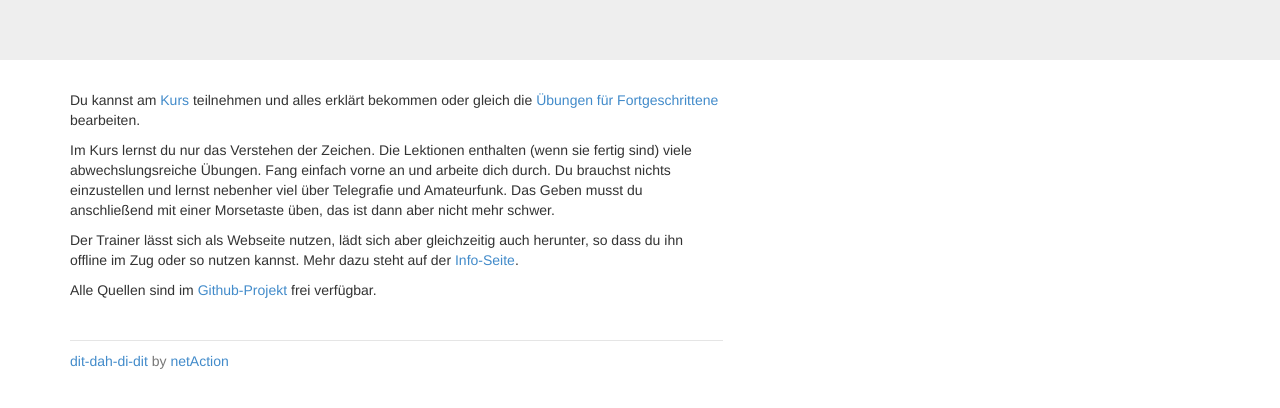
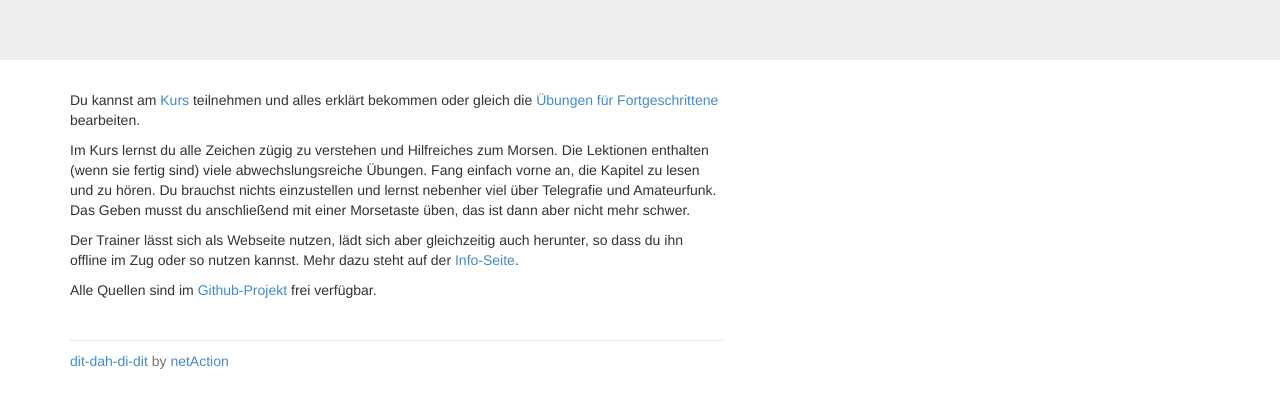
Before and after one commit to netAction/dit-dah-di-dit, a plain HTML site: page de/index.html in a window 1280 px wide. Shown: the part 252-660 px from the top of the page. Drawn offline with Linux system fonts and the light colour scheme.

Commit message:
Textarbeit

```diff
--- a/de/index.html
+++ b/de/index.html
@@ -59,7 +59,7 @@
 
 
 
-				<p>Du kannst am <a href="lektion_1.html">Kurs</a> teilnehmen und alles erklärt bekommen oder gleich die <a href="der_fortschritt.html">Übungen für Fortgeschrittene</a> bearbeiten.</p><p>Im Kurs lernst du nur das Verstehen der Zeichen. Die Lektionen enthalten (wenn sie fertig sind) viele abwechslungsreiche Übungen. Fang einfach vorne an und arbeite dich durch. Du brauchst nichts einzustellen und lernst nebenher viel über Telegrafie und Amateurfunk. Das Geben musst du anschließend mit einer Morsetaste üben, das ist dann aber nicht mehr schwer.</p><p>Der Trainer lässt sich als Webseite nutzen, lädt sich aber gleichzeitig auch herunter, so dass du ihn offline im Zug oder so nutzen kannst. Mehr dazu steht auf der <a href="uber_ditdahdidit.html">Info-Seite</a>.</p><p>Alle Quellen sind im <a href="https://github.com/netAction/dit-dah-di-dit">Github-Projekt</a> frei verfügbar.</p>
+				<p>Du kannst am <a href="lektion_1.html">Kurs</a> teilnehmen und alles erklärt bekommen oder gleich die <a href="der_fortschritt.html">Übungen für Fortgeschrittene</a> bearbeiten.</p><p>Im Kurs lernst du alle Zeichen zügig zu verstehen und Hilfreiches zum Morsen. Die Lektionen enthalten (wenn sie fertig sind) viele abwechslungsreiche Übungen. Fang einfach vorne an, die Kapitel zu lesen und zu hören. Du brauchst nichts einzustellen und lernst nebenher viel über Telegrafie und Amateurfunk. Das Geben musst du anschließend mit einer Morsetaste üben, das ist dann aber nicht mehr schwer.</p><p>Der Trainer lässt sich als Webseite nutzen, lädt sich aber gleichzeitig auch herunter, so dass du ihn offline im Zug oder so nutzen kannst. Mehr dazu steht auf der <a href="uber_ditdahdidit.html">Info-Seite</a>.</p><p>Alle Quellen sind im <a href="https://github.com/netAction/dit-dah-di-dit">Github-Projekt</a> frei verfügbar.</p>
 
 			<div class="footerspacer"></div>
 
```
Also changed, not shown: 2 other files.
